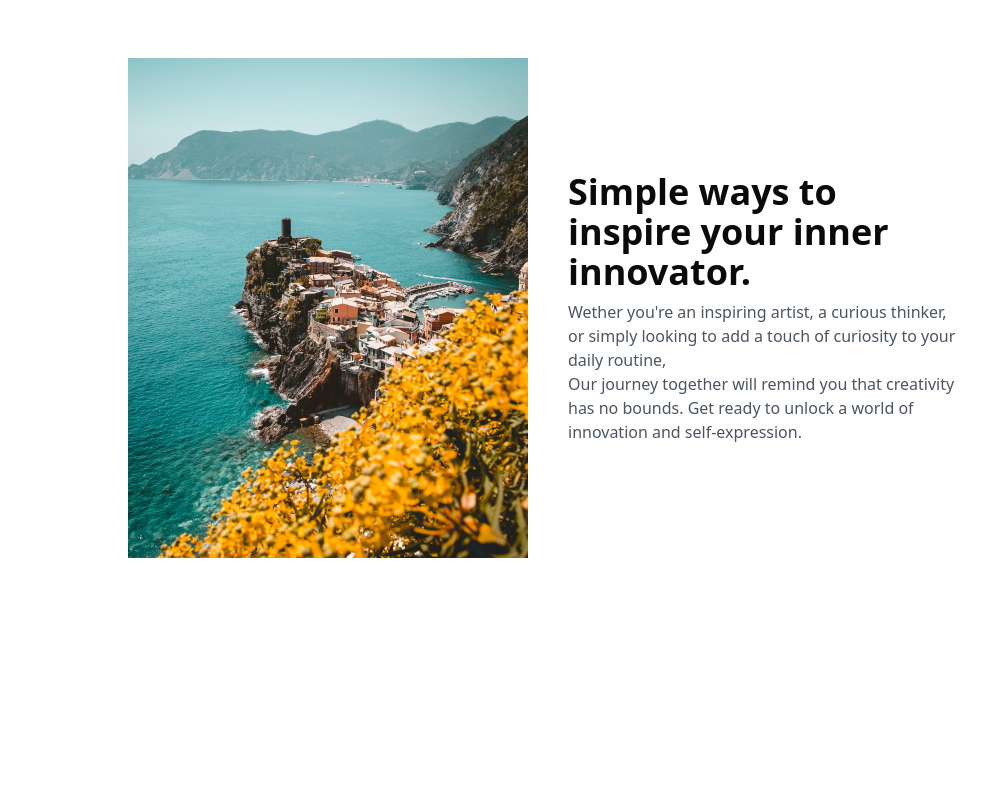
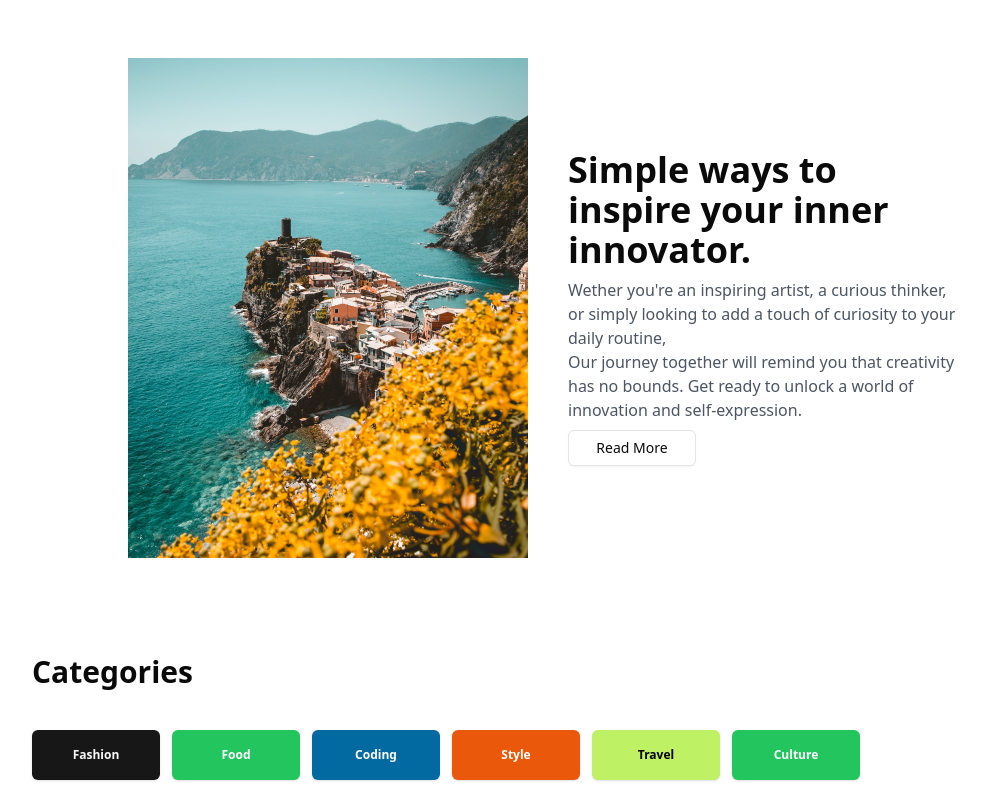
Before and after one commit to Ni9Logic/BlogsApp, a Next.js app: page / in a window 1280 px wide. Shown: the part 478-1278 px from the top of the page, without its empty margins (224-1210 px from the left). Before the commit the page ends 1132 px from the top, so only its background shows below. Built offline with nearby package versions, Linux system fonts and the light colour scheme.

Commit message:
Added Categories

```diff
--- /dev/null
+++ b/app/Components/Categories.tsx
@@ -0,0 +1,50 @@
+import { Badge } from "@/components/ui/badge";
+
+
+const Categories = () => {
+  const categories = [
+    {
+      name: "Fashion",
+      variant: "default",
+    },
+    {
+      name: "Food",
+      variant: "green",
+    },
+    {
+      name: "Coding",
+      variant: "sky",
+    },
+    {
+      name: "Style",
+      variant: "orange",
+    },
+    {
+      name: "Travel",
+      variant: "lime",
+    },
+    {
+      name: "Culture",
+      variant: "green",
+    },
+  ];
+  return (
+    <div className="ml-64 flex flex-col gap-10">
+      <h1 className="font-bold text-3xl">Categories</h1>
+      <div className="flex flex-row gap-3 mb-5">
+        {categories.map((category) => (
+          <Badge
+            key={category.name}
+            // @ts-expect-error It shall work as expected.
+            variant={category.variant}
+            className="w-32 p-4 justify-center"
+          >
+            {category.name}
+          </Badge>
+        ))}
+      </div>
+    </div>
+  );
+};
+
+export default Categories;
--- a/app/Components/MainBlog.tsx
+++ b/app/Components/MainBlog.tsx
@@ -1,5 +1,6 @@
 import Image from "next/image";
 import cultureImage from "@/app/public/culture.png";
+import { Button } from "@/components/ui/button";
 export const MainBlog = () => {
   return (
     <div className="p-24 ml-64   flex flex-row gap-10">
@@ -15,6 +16,9 @@ export const MainBlog = () => {
           Our journey together will remind you that creativity has no bounds.
           Get ready to unlock a world of innovation and self-expression.
         </p>
+        <Button variant={"outline"} className="w-32">
+          Read More
+        </Button>
       </div>
     </div>
   );
--- a/app/Components/Title.tsx
+++ b/app/Components/Title.tsx
@@ -6,7 +6,13 @@ export const Title = () => {
       <h2 className="text-2xl md:text-4xl lg:text-7xl text-center text-black dark:text-white font-sans tracking-tight">
         <div className="flex flex-row gap-3 items-center text-center justify-center">
           Hey,
-          <p className="font-bold">Hassan R </p>
+          <a
+            href="https://github.com/Ni9Logic"
+            target="_blank"
+            className="font-bold underline"
+          >
+            Hassan R{" "}
+          </a>
           here.{" "}
         </div>
         <div className=" bg-clip-text text-transparent bg-no-repeat bg-gradient-to-r from-purple-500 via-violet-500 to-pink-500 py-4">
--- a/app/Components/ui/background-beams-with-collision.tsx
+++ b/app/Components/ui/background-beams-with-collision.tsx
@@ -85,14 +85,7 @@ export const BackgroundBeamsWithCollision = ({
       ))}
 
       {children}
-      <div
-        ref={containerRef}
-        className="absolute bottom-0 bg-neutral-100 w-full inset-x-0 pointer-events-none"
-        style={{
-          boxShadow:
-            "0 0 24px rgba(34, 42, 53, 0.06), 0 1px 1px rgba(0, 0, 0, 0.05), 0 0 0 1px rgba(34, 42, 53, 0.04), 0 0 4px rgba(34, 42, 53, 0.08), 0 16px 68px rgba(47, 48, 55, 0.05), 0 1px 0 rgba(255, 255, 255, 0.1) inset",
-        }}
-      ></div>
+
     </div>
   );
 };
--- a/app/page.tsx
+++ b/app/page.tsx
@@ -1,12 +1,14 @@
 import React from "react";
 import Title from "./Components/Title";
 import MainBlog from "./Components/MainBlog";
+import Categories from "./Components/Categories";
 
 export default function Home() {
   return (
     <div className="h-screen">
       <Title />
       <MainBlog />
+      <Categories />
     </div>
   );
 }
--- /dev/null
+++ b/components/ui/badge.tsx
@@ -0,0 +1,44 @@
+import * as React from "react";
+import { cva, type VariantProps } from "class-variance-authority";
+
+import { cn } from "@/lib/utils";
+
+const badgeVariants = cva(
+  "inline-flex items-center rounded-md border px-2.5 py-0.5 text-xs font-semibold transition-colors focus:outline-none focus:ring-2 focus:ring-ring focus:ring-offset-2",
+  {
+    variants: {
+      variant: {
+        default:
+          "border-transparent bg-primary text-primary-foreground shadow hover:bg-primary/80 hover:cursor-pointer",
+        green:
+          "border-transparent bg-green-500 text-white shadow hover:bg-green-500/80 hover:cursor-pointer",
+        sky:
+          "border-transparent bg-sky-700 text-white shadow hover:bg-sky-700/80 hover:cursor-pointer",
+        orange:
+          "border-transparent bg-orange-600 text-white shadow hover:bg-orange-600/80 hover:cursor-pointer",
+        lime:
+          "border-transparent bg-lime-300 text-black shadow hover:bg-lime-300/80 hover:cursor-pointer",
+        secondary:
+          "border-transparent bg-secondary text-secondary-foreground hover:bg-secondary/80",
+        destructive:
+          "border-transparent bg-destructive text-destructive-foreground shadow hover:bg-destructive/80",
+        outline: "text-foreground",
+      },
+    },
+    defaultVariants: {
+      variant: "default",
+    },
+  }
+);
+
+export interface BadgeProps
+  extends React.HTMLAttributes<HTMLDivElement>,
+    VariantProps<typeof badgeVariants> {}
+
+function Badge({ className, variant, ...props }: BadgeProps) {
+  return (
+    <div className={cn(badgeVariants({ variant }), className)} {...props} />
+  );
+}
+
+export { Badge, badgeVariants };
```
